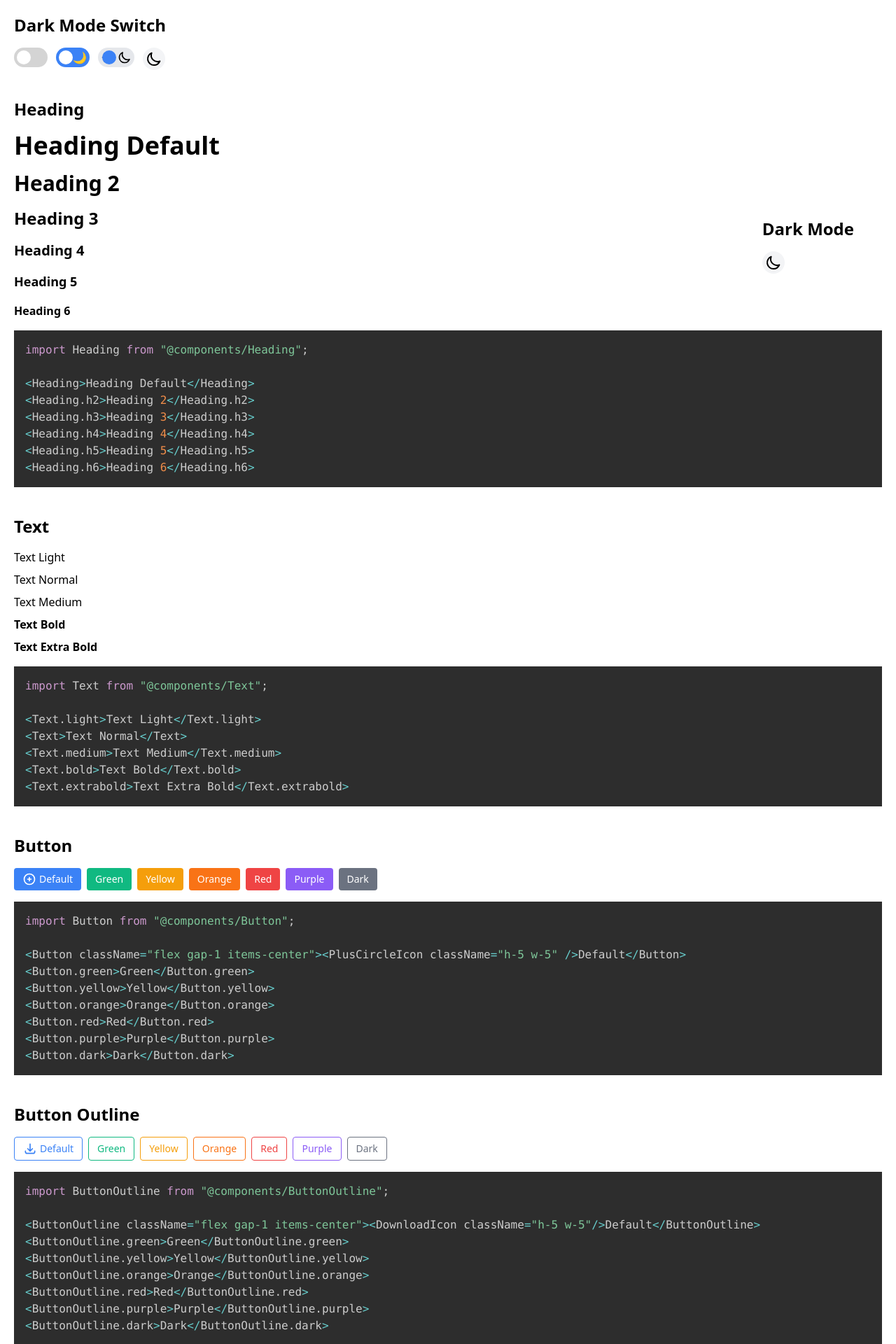
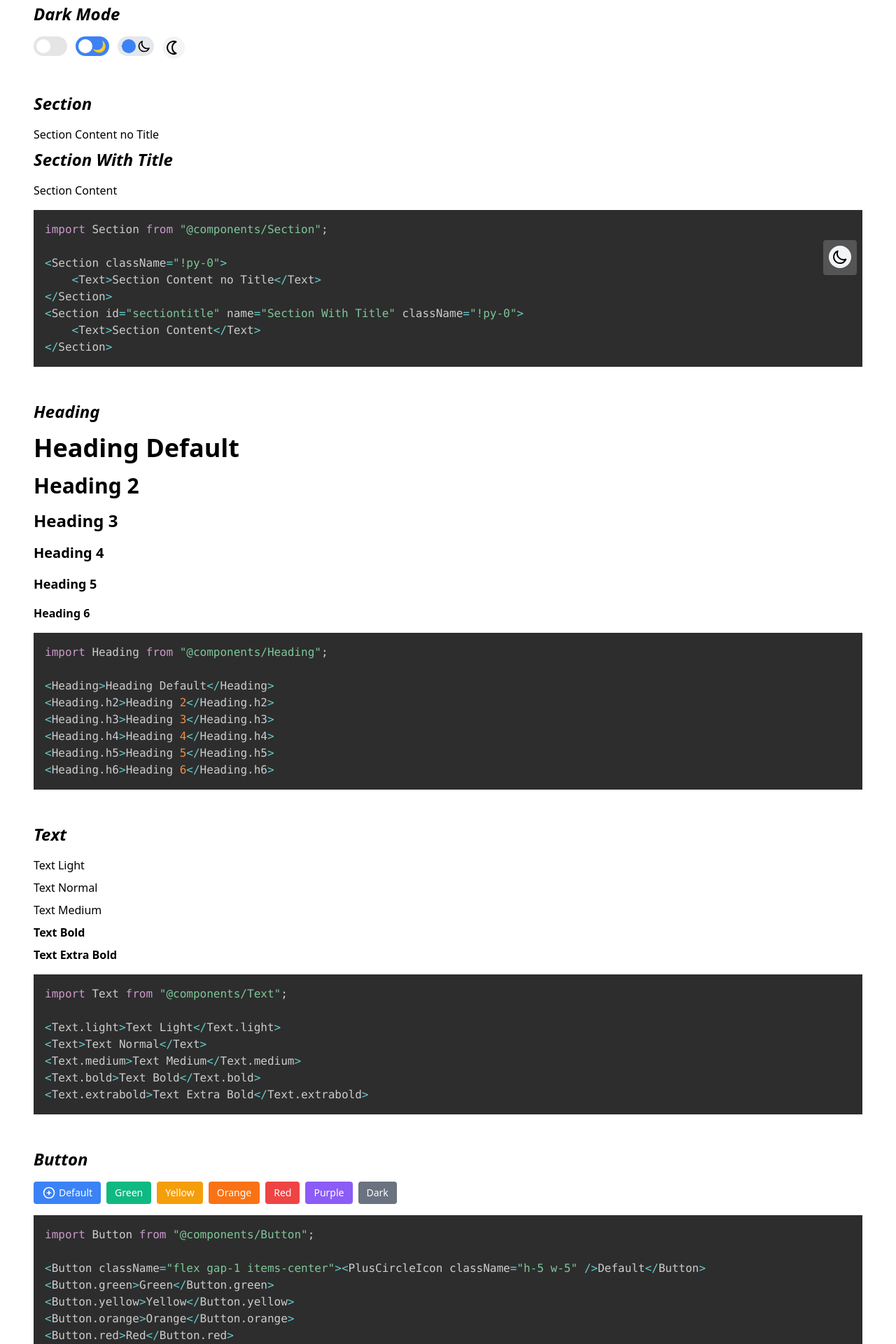
Before and after one commit to wahidari/next-tailwind-headlessui, a Next.js app: page /design-system in a window 1280 px wide. Shown: the part 100-2020 px from the top of the page at 70% size. Built offline with nearby package versions, Linux system fonts and the light colour scheme.

Commit message:
add section component

```diff
--- a/components/Section.js
+++ b/components/Section.js
@@ -1,19 +1,9 @@
 import Link from "next/link";
-import Badge from "@components/Badge";
 import Heading from "@components/Heading";
-export default function Section({
-  id,
-  name,
-  children,
-}) {
+export default function Section({ id, name = "", className, children}) {
   return (
-    <section id={id} className="pt-16">
-      <Heading.h3 className="group transition-all duration-500">
-        <span className="transition-all duration-500 text-neutral-500 group-hover:text-black dark:group-hover:text-white">
-          #
-        </span>{" "}
-        <Link href={`#${id}`}>{name}</Link>
-      </Heading.h3>
+    <section id={id} className={`${className ? className + "": ""} pt-10`}>
+      <Heading.h3 className="italic">{name}</Heading.h3>
       <div className="mb-2">{children}</div>
     </section>
   );
--- a/pages/design-system.js
+++ b/pages/design-system.js
@@ -27,7 +27,7 @@ export default function Third() {
 	return (
 		<div>
 			<Head>
-				<title>Third Page</title>
+				<title>Components</title>
 				<meta
 					name="description"
 					content="Generated by create next app"
@@ -37,13 +37,13 @@ export default function Third() {
 
 			<Navbar />
 
-			<main className="container mx-auto dark:bg-neutral-900 my-3 py-1">
-				<section className="my-10 mx-5">
-					<Heading.h3>Dark Mode Switch</Heading.h3>
+			<main className="dark:bg-neutral-900">
+
+				<Section id="dark-mode" name="Dark Mode" className="px-2 sm:px-6 md:px-12">
 					<div className="flex gap-3 flex-wrap">
 						<div
 							onClick={() => setDarkMode(!darkMode)}
-							className="transition-all cursor pointer w-12 h-7 dark:bg-blue-500 bg-neutral-300 rounded-full relative"
+							className="transition-all cursor-pointer w-12 h-7 dark:bg-blue-500 bg-neutral-200 rounded-full relative"
 						>
 							<div className="h-5 w-5 bg-white rounded-full absolute top-1 transition-all duration-300 dark:left-6 left-1"></div>
 						</div>
@@ -63,13 +63,13 @@ export default function Third() {
 							</button>
 							:
 							<button onClick={() => setDarkMode(!darkMode)} className="w-8 h-8 p-1 transition-all ease-in duration-300 bg-gray-100 hover:bg-gray-200 rounded-full">
-								<MoonIcon />
+								<MoonIcon className="transform rotate-45" />
 							</button>
 						}
 					</div>
-				</section>
-				<section className="my-10 mx-5 fixed bottom-3 md:bottom-1/3 right-3 md:right-10 z-10">
-					<Heading.h3>Dark Mode</Heading.h3>
+				</Section>
+
+				<div className="!py-2 px-2 rounded my-10 mx-4 bg-opacity-20 dark:bg-opacity-40 bg-gray-100 dark:bg-neutral-800 backdrop-filter backdrop-blur fixed bottom-3 md:bottom-1/3 right-3 md:right-10 z-40">
 					{darkMode ?
 						<button onClick={() => setDarkMode(!darkMode)} className="w-8 h-8 p-1 transition-all ease-in duration-300 bg-neutral-800 hover:bg-neutral-700 text-white rounded-full">
 							<SunIcon />
@@ -79,9 +79,29 @@ export default function Third() {
 							<MoonIcon />
 						</button>
 					}
-				</section>
-				<section className="my-10 mx-5">
-					<Heading.h3>Heading</Heading.h3>
+				</div>
+
+				<Section id="section" name="Section" className="px-2 sm:px-6 md:px-12">
+					<Section className="!py-0">
+						<Text>Section Content no Title</Text>
+					</Section>
+					<Section id="sectiontitle" name="Section With Title" className="!py-0">
+						<Text>Section Content</Text>
+					</Section>
+					<Code code={
+						`import Section from "@components/Section";
+
+<Section className="!py-0">
+	<Text>Section Content no Title</Text>
+</Section>
+<Section id="sectiontitle" name="Section With Title" className="!py-0">
+	<Text>Section Content</Text>
+</Section>`
+					}>
+					</Code>
+				</Section>
+
+				<Section id="heading" name="Heading" className="px-2 sm:px-6 md:px-12">
 					<Heading>Heading Default</Heading>
 					<Heading.h2>Heading 2</Heading.h2>
 					<Heading.h3>Heading 3</Heading.h3>
@@ -99,9 +119,9 @@ export default function Third() {
 <Heading.h6>Heading 6</Heading.h6>`
 					}>
 					</Code>
-				</section>
-				<section className="my-10 mx-5">
-					<Heading.h3>Text</Heading.h3>
+				</Section>
+
+				<Section id="text" name="Text" className="px-2 sm:px-6 md:px-12">
 					<Text.light>Text Light</Text.light>
 					<Text>Text Normal</Text>
 					<Text.medium>Text Medium</Text.medium>
@@ -117,9 +137,9 @@ export default function Third() {
 <Text.extrabold>Text Extra Bold</Text.extrabold>`
 					}>
 					</Code>
-				</section>
-				<section className="my-10 mx-5">
-					<Heading.h3>Button</Heading.h3>
+				</Section>
+
+				<Section id="button" name="Button" className="px-2 sm:px-6 md:px-12">
 					<div className="flex items-center flex-wrap gap-2">
 						<Button className="flex gap-1 items-center"><PlusCircleIcon className="h-5 w-5" />Default</Button>
 						<Button.green>Green</Button.green>
@@ -141,11 +161,11 @@ export default function Third() {
 <Button.dark>Dark</Button.dark>`
 					}>
 					</Code>
-				</section>
-				<section className="my-10 mx-5">
-					<Heading.h3>Button Outline</Heading.h3>
+				</Section>
+
+				<Section id="button-outline" name="Button Outline" className="px-2 sm:px-6 md:px-12">
 					<div className="flex items-center flex-wrap gap-2">
-						<ButtonOutline className="flex gap-1 items-center"><DownloadIcon className="h-5 w-5"/>Default</ButtonOutline>
+						<ButtonOutline className="flex gap-1 items-center"><DownloadIcon className="h-5 w-5" />Default</ButtonOutline>
 						<ButtonOutline.green>Green</ButtonOutline.green>
 						<ButtonOutline.yellow>Yellow</ButtonOutline.yellow>
 						<ButtonOutline.orange>Orange</ButtonOutline.orange>
@@ -165,11 +185,11 @@ export default function Third() {
 <ButtonOutline.dark>Dark</ButtonOutline.dark>`
 					}>
 					</Code>
-				</section>
-				<section className="my-10 mx-5">
-					<Heading.h3>Button Pills</Heading.h3>
+				</Section>
+
+				<Section id="button-pills" name="Button Pills" className="px-2 sm:px-6 md:px-12">
 					<div className="flex items-center flex-wrap gap-2">
-						<ButtonPills className="flex gap-1 items-center"><DownloadIcon className="h-5 w-5"/>Default</ButtonPills>
+						<ButtonPills className="flex gap-1 items-center"><DownloadIcon className="h-5 w-5" />Default</ButtonPills>
 						<ButtonPills.green>Green</ButtonPills.green>
 						<ButtonPills.yellow>Yellow</ButtonPills.yellow>
 						<ButtonPills.orange>Orange</ButtonPills.orange>
@@ -189,9 +209,9 @@ export default function Third() {
 <ButtonPills.dark>Dark</ButtonPills.dark>`
 					}>
 					</Code>
-				</section>
-				<section className="my-10 mx-5">
-					<Heading.h3>Button Outline Pills</Heading.h3>
+				</Section>
+
+				<Section id="button-outline-pills" name="Button Outline Pills" className="px-2 sm:px-6 md:px-12">
 					<div className="flex items-center flex-wrap gap-2">
 						<ButtonOutlinePills className="flex gap-1 items-center"><DownloadIcon className="h-5 w-5" />Default</ButtonOutlinePills>
 						<ButtonOutlinePills.green>Green</ButtonOutlinePills.green>
@@ -207,13 +227,15 @@ export default function Third() {
 <ButtonOutlinePills className="flex gap-1 items-center"><DownloadIcon className="h-5 w-5" />Default</ButtonOutlinePills>
 <ButtonOutlinePills.green>Green</ButtonOutlinePills.green>
 <ButtonOutlinePills.yellow>Yellow</ButtonOutlinePills.yellow>
+<ButtonOutlinePills.orange>Orange</ButtonOutlinePills.orange>
 <ButtonOutlinePills.red>Red</ButtonOutlinePills.red>
+<ButtonOutlinePills.purple>Purple</ButtonOutlinePills.purple>
 <ButtonOutlinePills.dark>Dark</ButtonOutlinePills.dark>`
 					}>
 					</Code>
-				</section>
-				<section className="my-10 mx-5">
-					<Heading.h3>Badge</Heading.h3>
+				</Section>
+
+				<Section id="badge" name="Badge" className="px-2 sm:px-6 md:px-12">
 					<div className="flex items-center flex-wrap gap-2">
 						<Badge className="flex gap-1 items-center"><DownloadIcon className="h-4 w-4" />Default</Badge>
 						<Badge.green>Green</Badge.green>
@@ -235,9 +257,9 @@ export default function Third() {
 <Badge.dark>Dark</Badge.dark>`
 					}>
 					</Code>
-				</section>
-				<section className="my-10 mx-5">
-					<Heading.h3>Badge Outline</Heading.h3>
+				</Section>
+
+				<Section id="badge-outline" name="Badge Outline" className="px-2 sm:px-6 md:px-12">
 					<div className="flex items-center flex-wrap gap-2">
 						<BadgeOutline className="flex gap-1 items-center"><DownloadIcon className="h-4 w-4" />Default</BadgeOutline>
 						<BadgeOutline.green>Green</BadgeOutline.green>
@@ -259,9 +281,9 @@ export default function Third() {
 <BadgeOutline.dark>Dark</BadgeOutline.dark>`
 					}>
 					</Code>
-				</section>
-				<section className="my-10 mx-5">
-					<Heading.h3>Badge Pills</Heading.h3>
+				</Section>
+
+				<Section id="badge-pills" name="Badge Pills" className="px-2 sm:px-6 md:px-12">
 					<div className="flex items-center flex-wrap gap-2">
 						<BadgePills className="flex gap-1 items-center"><DownloadIcon className="h-4 w-4" />Default</BadgePills>
 						<BadgePills.green>Green</BadgePills.green>
@@ -283,9 +305,9 @@ export default function Third() {
 <BadgePills.dark>Dark</BadgePills.dark>`
 					}>
 					</Code>
-				</section>
-				<section className="my-10 mx-5">
-					<Heading.h3>Badge Outline Pills</Heading.h3>
+				</Section>
+
+				<Section id="badge-outline-pills" name="Badge Outline Pills" className="px-2 sm:px-6 md:px-12">
 					<div className="flex items-center flex-wrap gap-2">
 						<BadgeOutlinePills className="flex gap-1 items-center"><DownloadIcon className="h-4 w-4" />Default</BadgeOutlinePills>
 						<BadgeOutlinePills.green>Green</BadgeOutlinePills.green>
@@ -307,10 +329,10 @@ export default function Third() {
 <BadgeOutlinePills.dark>Dark</BadgeOutlinePills.dark>`
 					}>
 					</Code>
-				</section>
-				<section className="my-10 mx-5">
-					<Heading.h3>Alert</Heading.h3>
-					<Alert className="flex gap-1 items-center font-medium" isLarge><InformationCircleIcon className="h-5 w-5"/>Default</Alert>
+				</Section>
+
+				<Section id="alert" name="Alert" className="px-2 sm:px-6 md:px-12">
+					<Alert className="flex gap-1 items-center font-medium" isLarge><InformationCircleIcon className="h-5 w-5" />Default</Alert>
 					<Alert.green>Green</Alert.green>
 					<Alert.red className="flex gap-1 items-center font-medium" isLarge><InformationCircleIcon className="h-5 w-5" />Red <span className="font-normal">Danger</span></Alert.red>
 					<Alert.yellow isLarge>Yellow</Alert.yellow>
@@ -329,9 +351,9 @@ export default function Third() {
 <Alert.dark>Dark</Alert.dark>`
 					}>
 					</Code>
-				</section>
-				<section className="my-10 mx-5">
-					<Heading.h3>Alert</Heading.h3>
+				</Section>
+
+				<Section id="alert-outline" name="Alert Outline" className="px-2 sm:px-6 md:px-12">
 					<AlertOutline className="flex gap-1 items-center font-medium" isLarge><InformationCircleIcon className="h-5 w-5" />Default</AlertOutline>
 					<AlertOutline.green>Green</AlertOutline.green>
 					<AlertOutline.red className="flex gap-1 items-center font-medium" isLarge><InformationCircleIcon className="h-5 w-5" />Red <span className="font-normal">Danger</span></AlertOutline.red>
@@ -351,9 +373,9 @@ export default function Third() {
 <AlertOutline.dark>Dark</AlertOutline.dark>`
 					}>
 					</Code>
-				</section>
-				<section className="my-10 mx-5">
-					<Heading.h3>Skeletons</Heading.h3>
+				</Section>
+
+				<Section id="skeletons" name="Skeletons" className="px-2 sm:px-6 md:px-12">
 					<Skeletons className="!h-32 w-full" />
 					<Skeletons className="max-w-[12rem]" />
 					<Skeletons className="max-w-[24rem] !rounded-full" />
@@ -367,11 +389,12 @@ export default function Third() {
 <Skeletons className="!w-24 !h-24 !rounded-full" />`
 					}>
 					</Code>
-				</section>
+				</Section>
 
 			</main>
 
 			<Footer />
+
 		</div>
 	);
 }
--- a/pages/nav-bar.js
+++ b/pages/nav-bar.js
@@ -11,7 +11,7 @@ export default function Nav() {
     return (
         <div>
             <Head>
-                <title>Home Page</title>
+                <title>Navbar</title>
                 <meta
                     name="description"
                     content="Generated by create next app"
```
